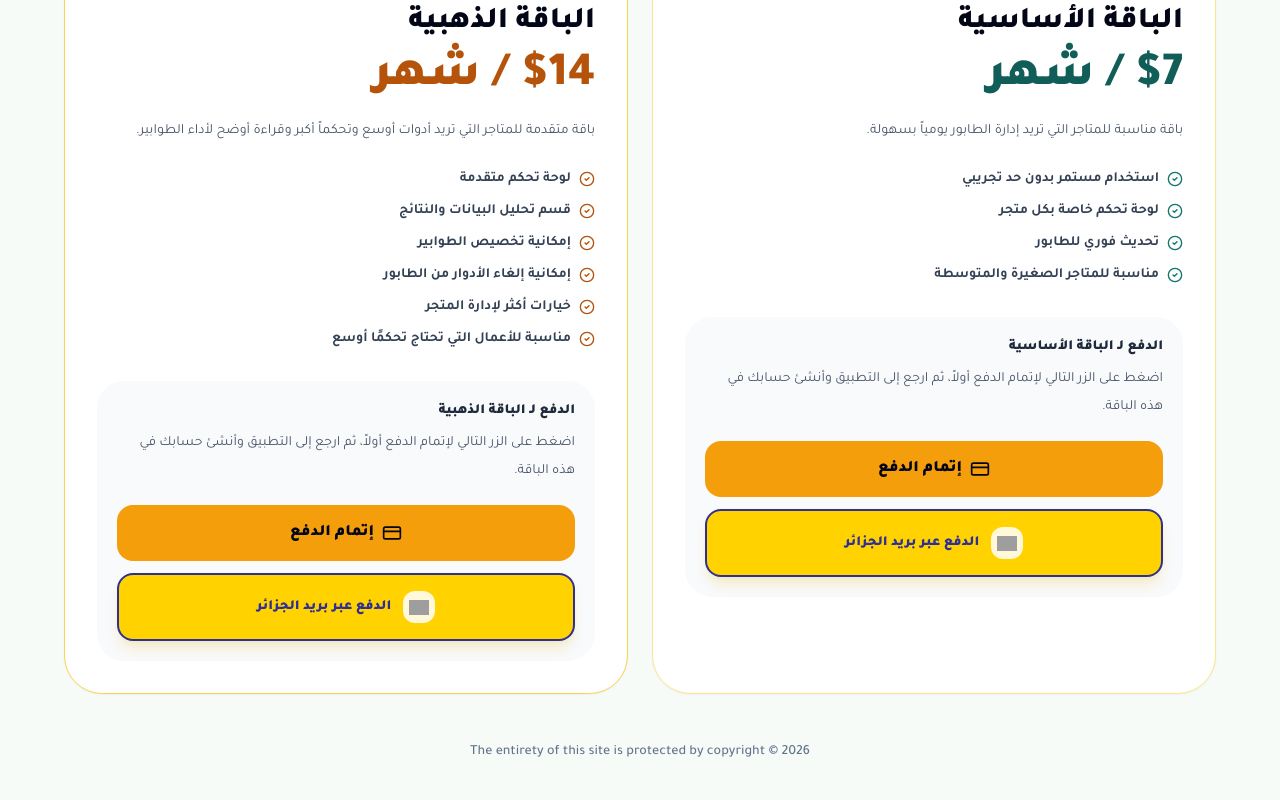
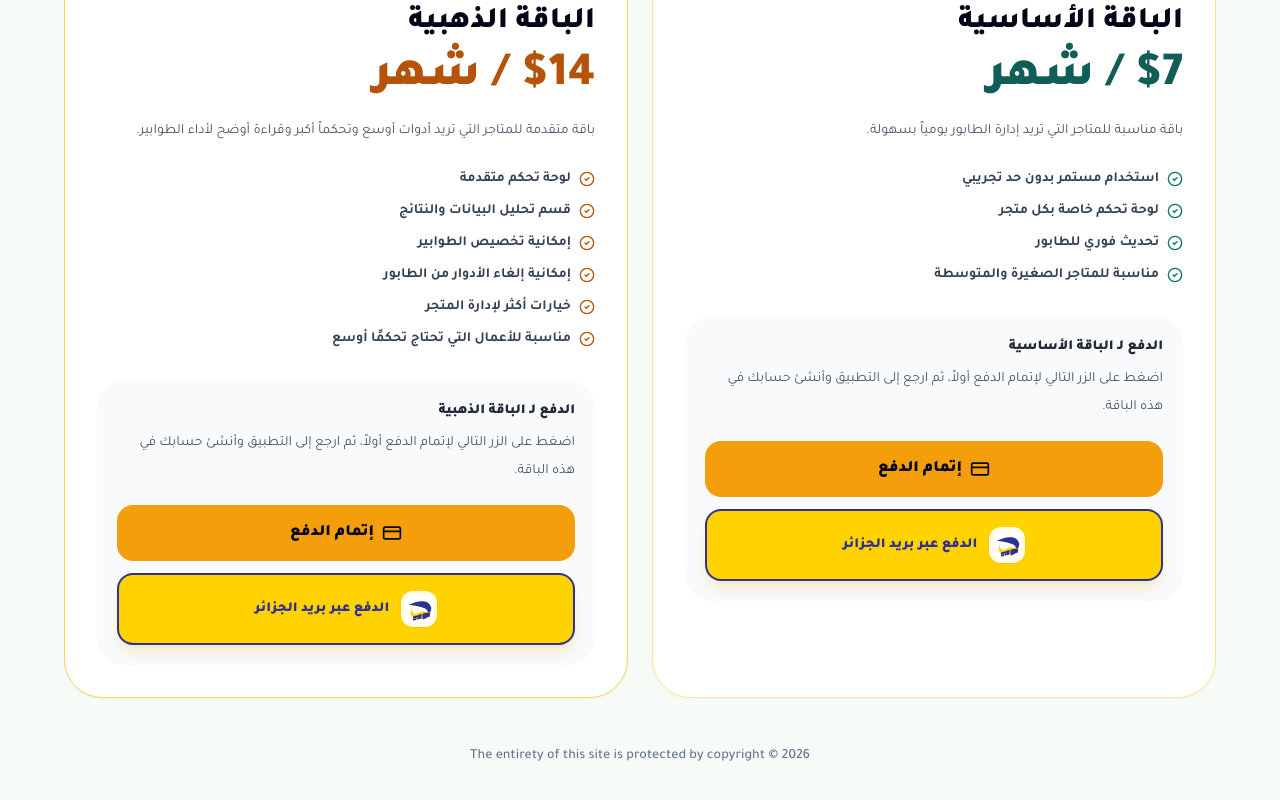
Before and after one commit to mohob12/Dorak, a React (Vite) app: page /pricing in a window 1280 px wide. Shown: the part 630-1430 px from the top of the page. Built offline with nearby package versions, Linux system fonts and the light colour scheme; grey boxes are pictures that could not be loaded.

Commit message:
[dyad] إضافة شعار بريد الجزائر للزر - wrote 3 file(s)

```diff
--- a/src/pages/PostalPayment.tsx
+++ b/src/pages/PostalPayment.tsx
@@ -36,9 +36,9 @@ const PostalPayment = () => {
                 </p>
               </div>
 
-              <div className="flex h-20 w-20 items-center justify-center rounded-[1.8rem] bg-white/15 ring-1 ring-white/20">
+              <div className="flex h-20 w-20 items-center justify-center rounded-[1.8rem] bg-white ring-1 ring-white/20">
                 <img
-                  src="/algerie-poste-logo.png"
+                  src="/algerie-poste-logo.svg"
                   alt="شعار بريد الجزائر"
                   className="h-14 w-14 object-contain"
                 />
--- a/src/pages/Pricing.tsx
+++ b/src/pages/Pricing.tsx
@@ -161,11 +161,11 @@ const Pricing = () => {
                     to="/postal-payment"
                     className="mt-3 inline-flex w-full items-center justify-center gap-3 rounded-2xl border-2 border-[#2f3192] bg-[#ffd200] px-5 py-4 text-sm font-black text-[#2f3192] shadow-lg shadow-yellow-500/20 transition hover:bg-[#f4c800] hover:shadow-yellow-500/30"
                   >
-                    <span className="flex h-8 w-8 items-center justify-center rounded-xl bg-white/85">
+                    <span className="flex h-9 w-9 items-center justify-center rounded-xl bg-white/90 shadow-sm">
                       <img
-                        src="/algerie-poste-logo.png"
+                        src="/algerie-poste-logo.svg"
                         alt="شعار بريد الجزائر"
-                        className="h-5 w-5 object-contain"
+                        className="h-7 w-7 object-contain"
                       />
                     </span>
                     الدفع عبر بريد الجزائر
```
Also changed, not shown: public/algerie-poste-logo.svg (added).
